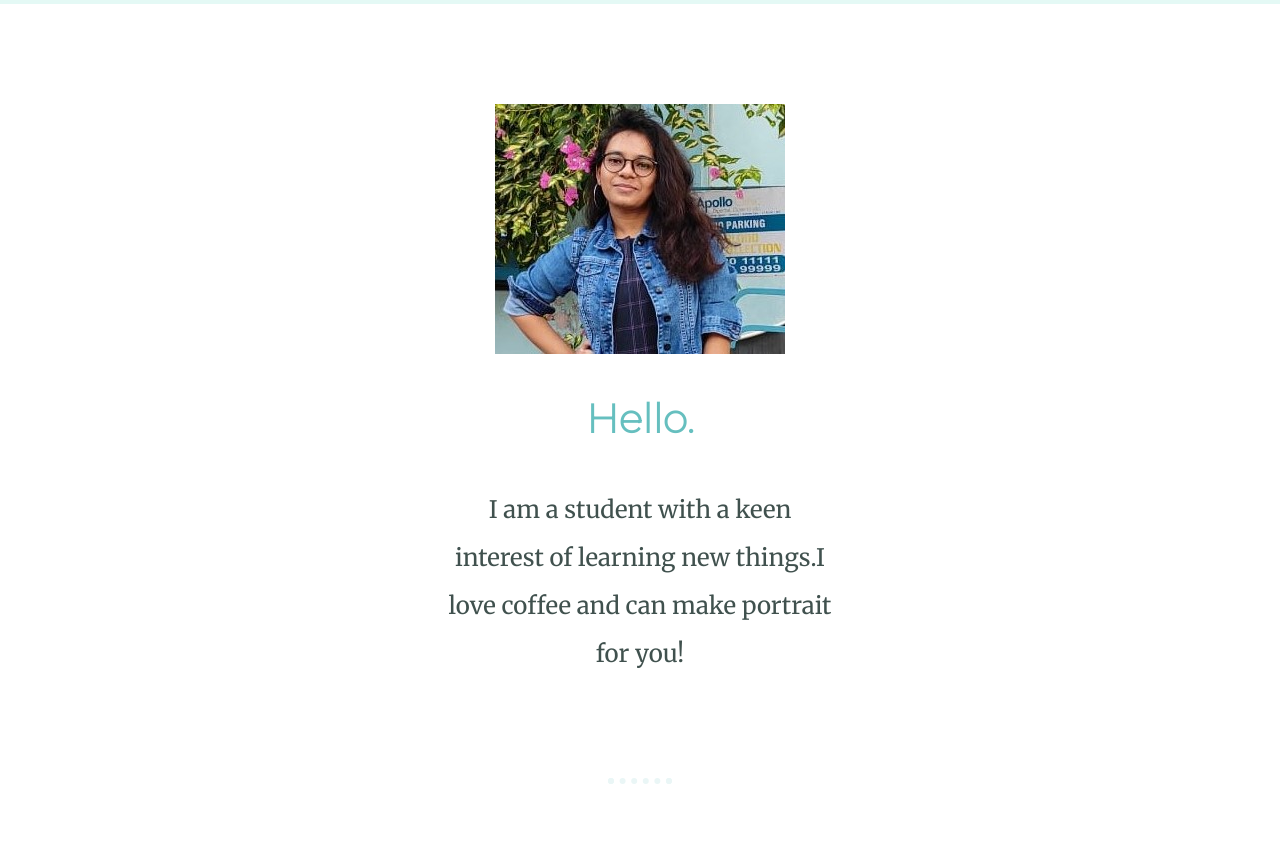
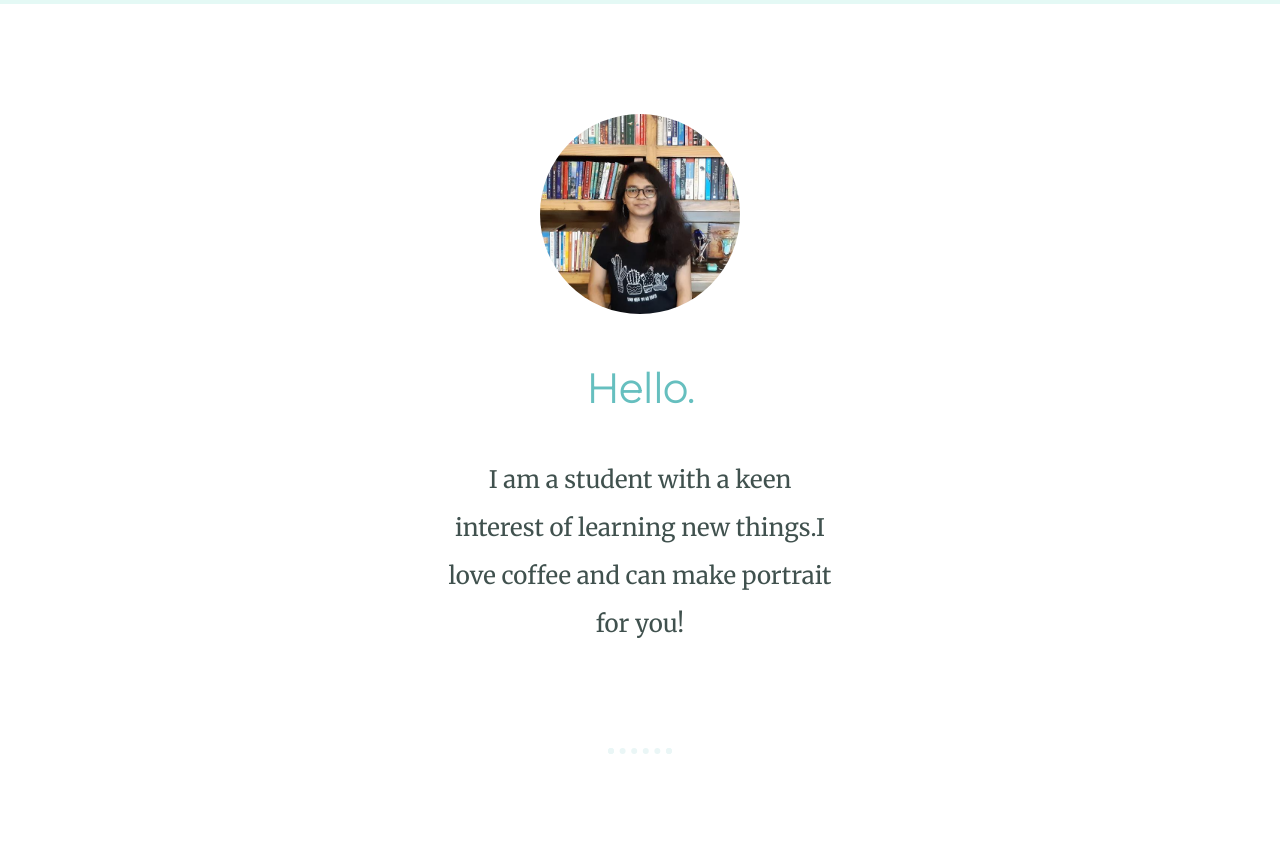
Before and after one commit to shreyakoley020102/My-very-own-CV-made-by-me, a plain HTML site: page index.html in a window 1280 px wide. Shown: the part 837-1688 px from the top of the page. Drawn offline with Linux system fonts and the light colour scheme.

Commit message:
Add files via upload

```diff
--- a/css/styles.css
+++ b/css/styles.css
@@ -12,6 +12,13 @@ h1{
   font-size: 5.625rem;
   font-family: 'Sacramento', cursive;
   color: #66BFBF;
+}
+
+.Shreya {
+    padding: 10px;
+    height: 200px;
+    width: 200px;
+    border-radius: 100%;
 }
 
 h2{
--- a/index.html
+++ b/index.html
@@ -19,7 +19,7 @@
 
     <div class="middle-container">
       <div class="profile">
-        <img src="images/mee.jpeg" alt="My image">
+        <img src="images/user.jpg" alt="My image" class="Shreya">
         <h2>Hello.</h2>
         <p class="intro">I am a student with a keen interest of learning new things.I love coffee and can make portrait for you!</p>
       </div>
```
Also changed, not shown: images/user.jpg (added).
